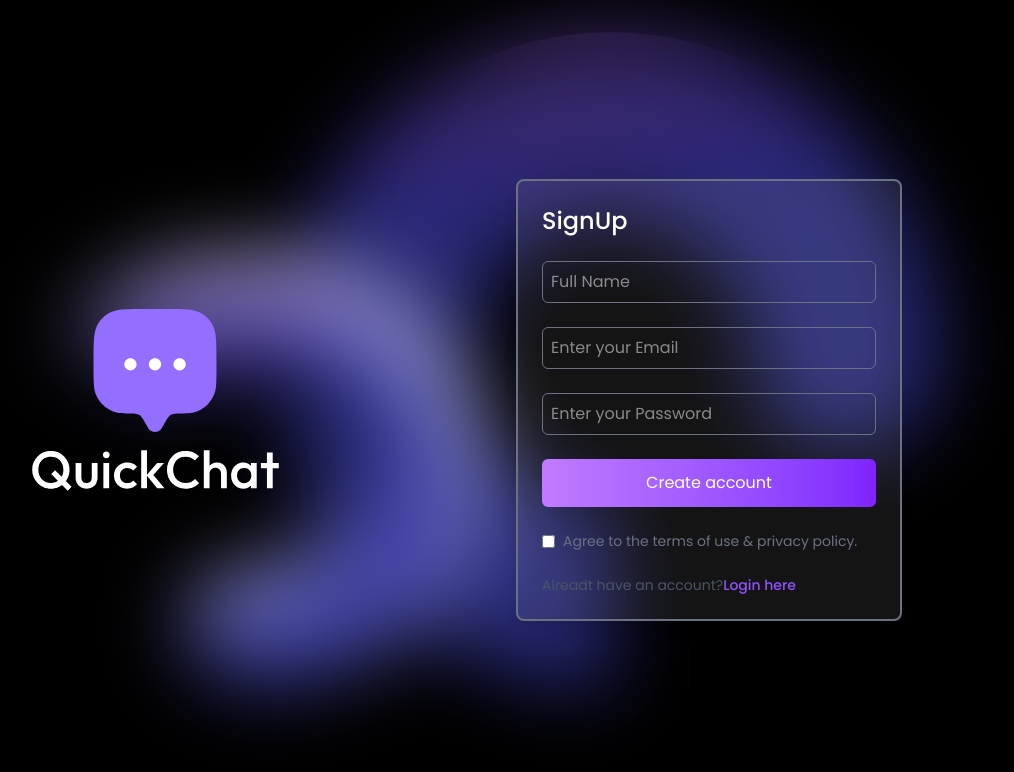
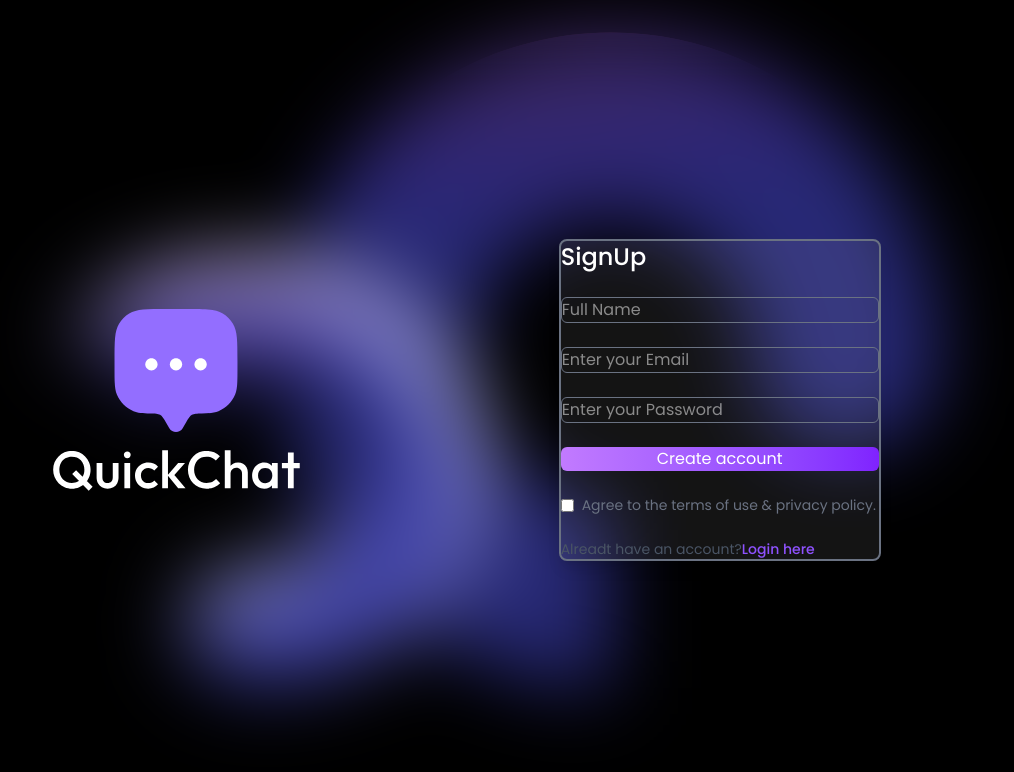
Before and after one commit to vasanth5151/chatapplication, a React (Vite) app in the folder client/: page /login in a window 1280 px wide. Shown: the top 772 px of the page, without its empty margins (174-1188 px from the left). Built offline with nearby package versions, Linux system fonts and the light colour scheme; no server answers.

Commit message:
add bg into index.css

```diff
--- a/client/src/App.jsx
+++ b/client/src/App.jsx
@@ -13,7 +13,8 @@ function App() {
 
   return (
     <>
-      <div style={{ backgroundImage: "url('/bgimage.svg')", backgroundSize: "cover", backgroundRepeat: "no-repeat", backgroundPosition: "center" }}>
+      <div>
+
 
         <Toaster />
         <Routes>
--- a/client/src/index.css
+++ b/client/src/index.css
@@ -1,2 +1,18 @@
 @import url('https://fonts.googleapis.com/css2?family=Poppins:ital,wght@0,100;0,200;0,300;0,400;0,500;0,600;0,700;0,800;0,900;1,200;1,400;1,500;1,600;1,700;1,800;1,900&display=swap');
 @import "tailwindcss";
+
+*, *::before, *::after {
+  box-sizing: border-box;
+  margin: 0;
+  padding: 0;
+}
+
+body {
+  background-color: #000000;
+  background-image: url('/bgimage.svg');
+  background-size: cover;
+  background-repeat: no-repeat;
+  background-position: center;
+  background-attachment: fixed;
+  min-height: 100vh;
+}
```
